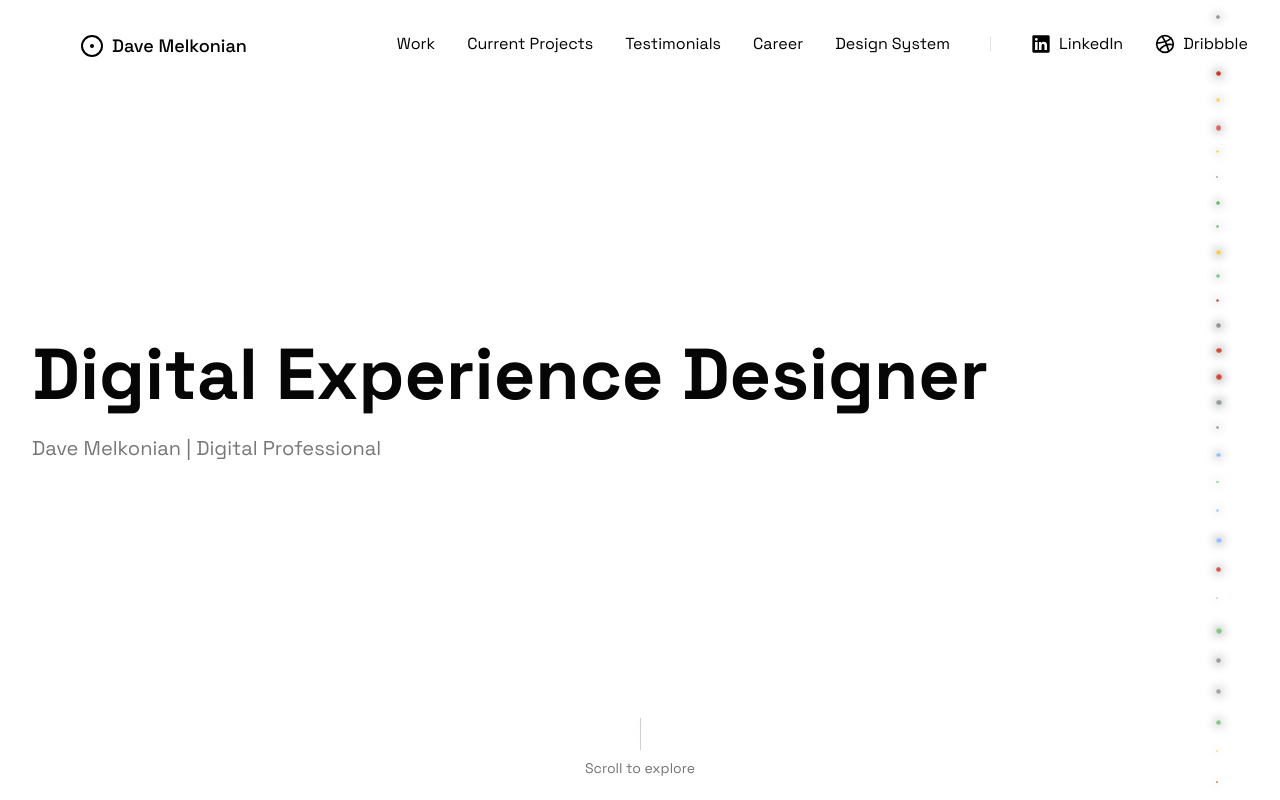
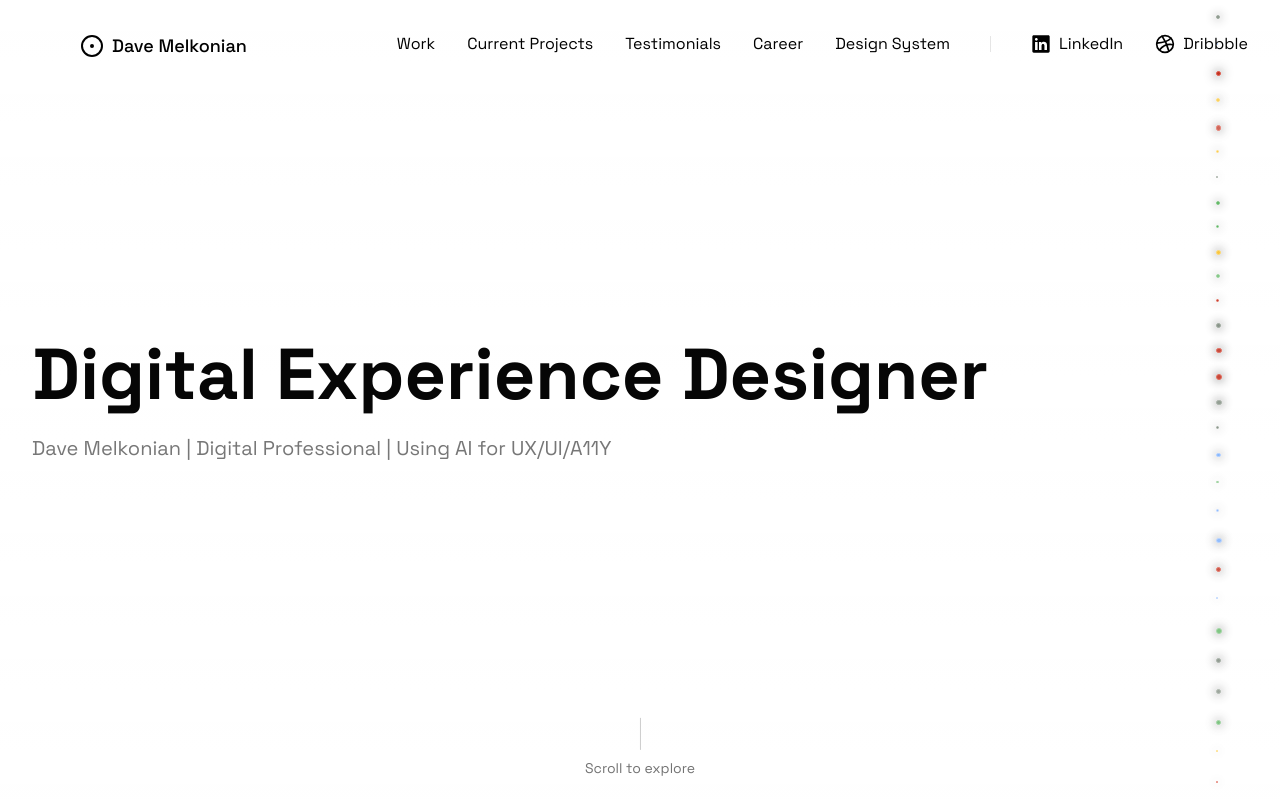
Before and after one commit to davemelk100/dm-2025, a React (Vite) app: page / in a window 1280 px wide. Shown: the top 800 px of the page. Built offline with nearby package versions, Linux system fonts and the light colour scheme.

Commit message:
updated title

```diff
--- a/src/content.ts
+++ b/src/content.ts
@@ -2,7 +2,7 @@ export const content = {
   siteInfo: {
     title: "Dave Melkonian",
     subtitle: "Digital Experience Designer",
-    description: "Dave Melkonian  |  Digital Professional",
+    description: "Dave Melkonian  |  Digital Professional  |  Using AI for UX/UI/A11Y",
     scrollText: "Scroll to explore",
   },
 
```
